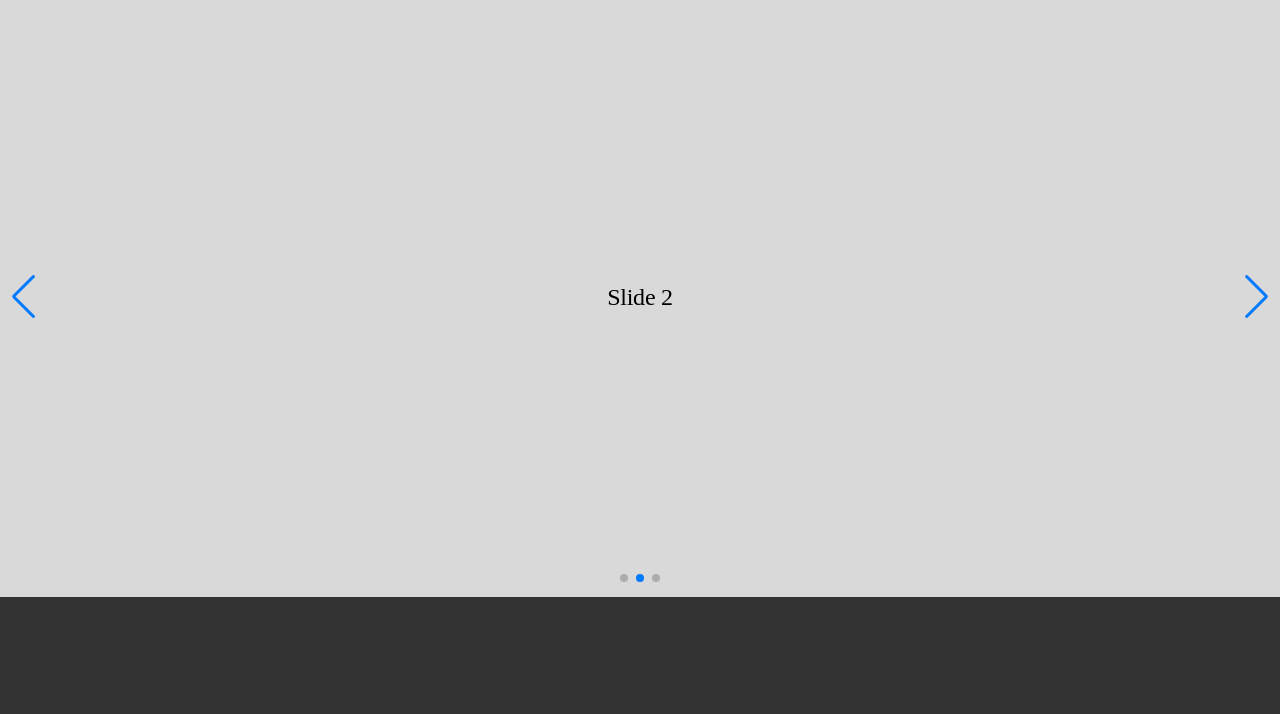
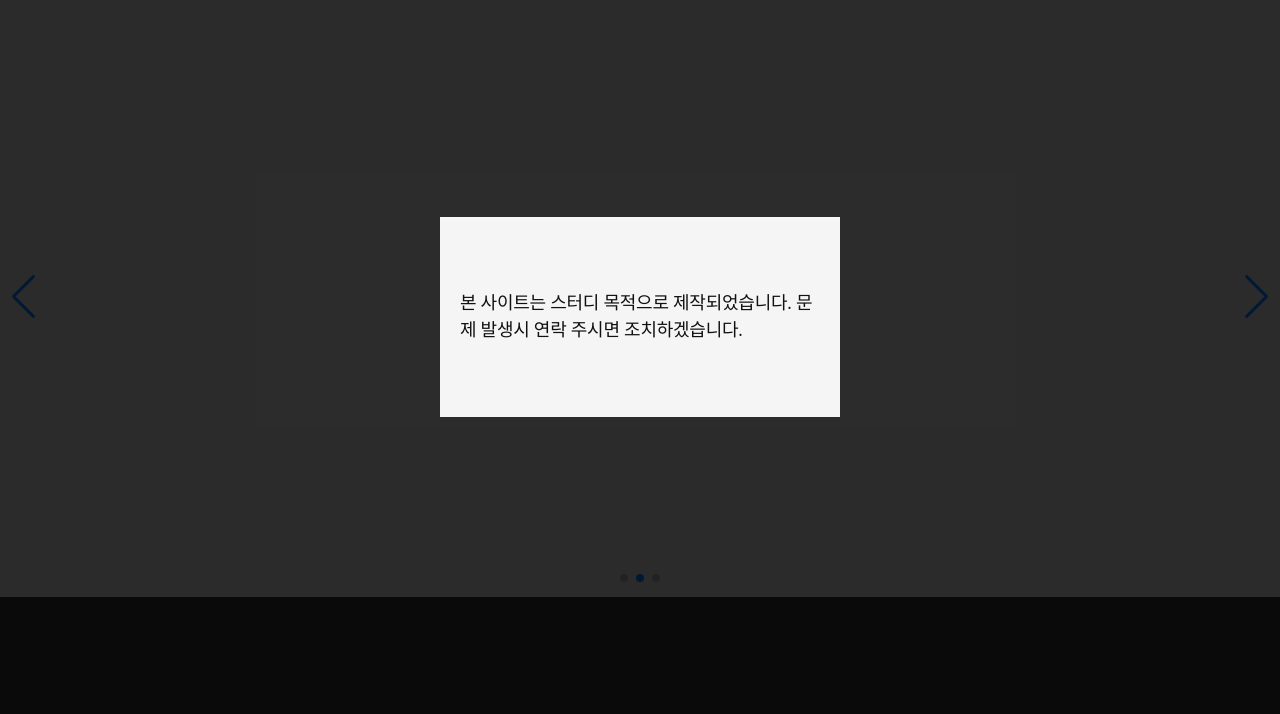
Before and after one commit to ljm0467-coder/portfolio-sample, a plain HTML site: page index.html in a window 1280 px wide. Shown: the part 83-797 px from the top of the page. Drawn offline with nearby package versions, Linux system fonts and the light colour scheme.

Commit message:
모달 기능 추가

```diff
--- a/css/style.css
+++ b/css/style.css
@@ -407,3 +407,32 @@
 .img-carousel:hover .img-card-wrap {
   /* animation-play-state: paused; */
 }
+#modal {
+  position: fixed;
+  top: 0;
+  left: 0;
+  width: 100%;
+  height: 100%;
+  background-color: rgba(0, 0, 0, 0.8);
+  display: none;
+  z-index: 9999;
+}
+#modal.active {
+  display: block;
+}
+.modal-inner {
+  position: absolute;
+  top: 50%;
+  left: 50%;
+  transform: translate(-50%, -50%);
+  width: 400px;
+  height: 200px;
+  display: flex;
+  justify-content: center;
+  align-items: center;
+  background-color: #f5f5f5;
+  padding: 20px;
+}
+.modal-inner p {
+  font-size: 18px;
+}
--- a/index.html
+++ b/index.html
@@ -7,16 +7,23 @@
 
     <link rel="stylesheet" href="css/global.css" />
     <!-- Link Swiper's CSS -->
-  <link rel="stylesheet" href="https://cdn.jsdelivr.net/npm/swiper@11/swiper-bundle.min.css" />
+    <link
+      rel="stylesheet"
+      href="https://cdn.jsdelivr.net/npm/swiper@11/swiper-bundle.min.css"
+    />
     <link rel="stylesheet" href="css/style.css" />
 
     <!-- Swiper JS -->
     <script src="https://cdn.jsdelivr.net/npm/swiper@11/swiper-bundle.min.js"></script>
     <!-- Font Awsome -->
-  <script src="https://kit.fontawesome.com/51153cda5c.js" crossorigin="anonymous"></script>
+    <script
+      src="https://kit.fontawesome.com/51153cda5c.js"
+      crossorigin="anonymous"
+    ></script>
 
     <script src="js/swiper.js" defer></script>
     <script src="js/tabMenu.js" defer></script>
+    <script src="js/modal.js" defer></script>
   </head>
   <body>
     <div class="wrap">
@@ -81,7 +88,10 @@
                         <a href="#">
                           <div class="card">
                             <figure>
-               <img src="https://picsum.photos/350/480?random=1" alt="썸네일 제목" />
+                              <img
+                                src="https://picsum.photos/350/480?random=1"
+                                alt="썸네일 제목"
+                              />
                             </figure>
                             <div class="info">
                               <div class="card-title">
@@ -99,7 +109,10 @@
                         <a href="#">
                           <div class="card">
                             <figure>
-               <img src="https://picsum.photos/350/480?random=2" alt="썸네일 제목" />
+                              <img
+                                src="https://picsum.photos/350/480?random=2"
+                                alt="썸네일 제목"
+                              />
                             </figure>
                             <div class="info">
                               <div class="card-title">
@@ -117,7 +130,10 @@
                         <a href="#">
                           <div class="card">
                             <figure>
-               <img src="https://picsum.photos/350/480?random=3" alt="썸네일 제목" />
+                              <img
+                                src="https://picsum.photos/350/480?random=3"
+                                alt="썸네일 제목"
+                              />
                             </figure>
                             <div class="info">
                               <div class="card-title">
@@ -135,7 +151,10 @@
                         <a href="#">
                           <div class="card">
                             <figure>
-               <img src="https://picsum.photos/350/480?random=4" alt="썸네일 제목" />
+                              <img
+                                src="https://picsum.photos/350/480?random=4"
+                                alt="썸네일 제목"
+                              />
                             </figure>
                             <div class="info">
                               <div class="card-title">
@@ -339,5 +358,14 @@
         </div>
       </footer>
     </div>
+
+    <div id="modal">
+      <div class="modal-inner">
+        <p>
+          본 사이트는 스터디 목적으로 제작되었습니다. 문제 발생시 연락 주시면
+          조치하겠습니다.
+        </p>
+      </div>
+    </div>
   </body>
 </html>
--- /dev/null
+++ b/js/modal.js
@@ -0,0 +1,10 @@
+const modal = document.querySelector("#modal");
+const modalTxt = document.querySelector("#modal p");
+
+window.addEventListener("load", () => {
+  modal.classList.add("active");
+});
+
+modalTxt.addEventListener("click", () => {
+  modal.classList.remove("active");
+});
```
Lines whose indentation alone changed are shown as unchanged.
